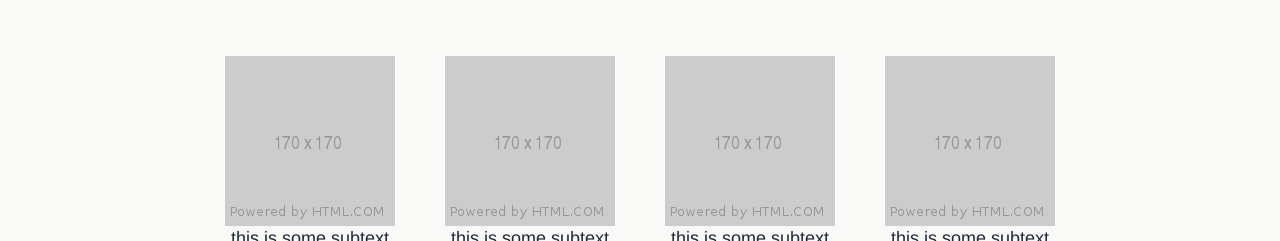
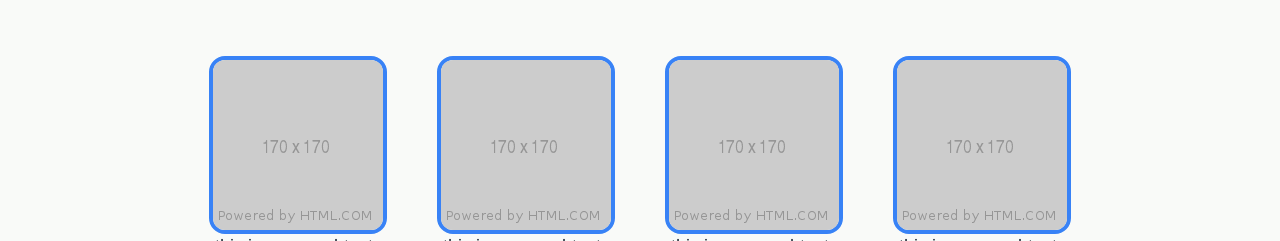
Before and after one commit to mononoken/landing-page, a plain HTML site: page index.html in a window 1280 px wide. Shown: the part 559-800 px from the top of the page. Drawn offline with Linux system fonts and the light colour scheme.

Commit message:
Add blue border to random info imgs.

```diff
--- a/style.css
+++ b/style.css
@@ -101,6 +101,15 @@ nav ul {
   gap: 50px;
 }
 
+.random-info-cards img {
+  width: 170px;
+  height: 170px;
+  border: solid;
+  border-color: var(--button-color, #3882F6);
+  border-width: 4px;
+  border-radius: 16px;
+}
+
 .random-info-card-descr {
   font-size: 18px;
   max-width: 170px;
```
